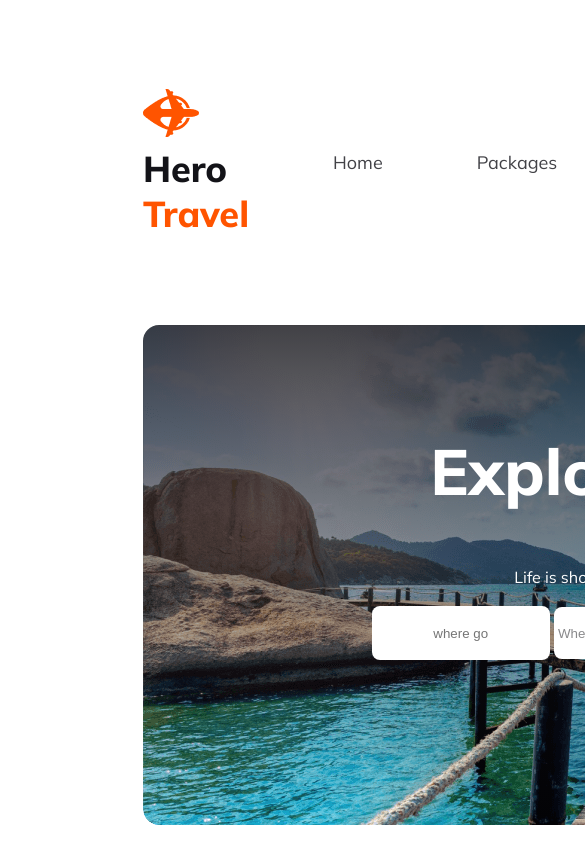
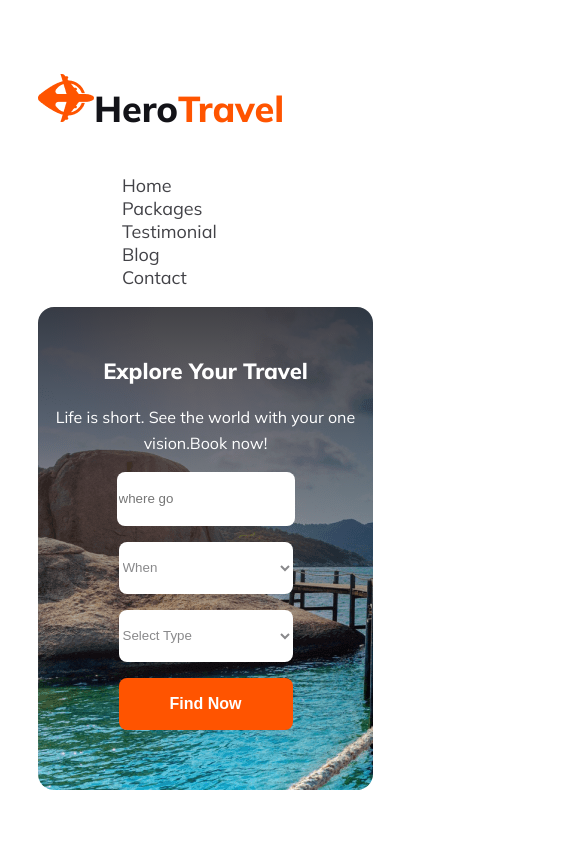
Before and after one commit to ruhula73/travel-world, a plain HTML site: page index.html in a window 390 px wide. Shown: the top 864 px of the page, 585 px wide, since content can reach past the window. Drawn offline with Linux system fonts and the light colour scheme.

Commit message:
finish header section with responsive tools

```diff
--- a/style.css
+++ b/style.css
@@ -71,7 +71,7 @@ nav li a{
     line-height: 26px;
 }
 .where-go{
-    text-align: center;
+    /* text-align: center; */
     width: 174px;
     height: 52px;
     border-radius: 8px;
@@ -95,3 +95,38 @@ nav li a{
     border: none;
     color: rgba(19, 19, 24, 0.50);
 }
+
+
+@media screen and (max-width: 600px) {
+    header{
+        padding: 30px;
+    }
+    nav{
+        display: block;
+    }
+    .banner-title{
+        width: 375px;
+        height: 64px;
+    }
+    nav>ul{
+        display: block
+    }
+    .banner-img{
+        width: 335px;
+        height: 483px;
+    }
+    .section-title{
+        font-size: 22px;
+        padding-top: 50px;
+
+    }
+    .seclection{
+        margin-top: 16px;
+    }
+    .seclect-type{
+        margin-top: 16px;
+    }
+    .btn-primary{
+        margin-top: 16px;
+    }
+}
```
Also changed, not shown: index.html (+1 -1 lines).
